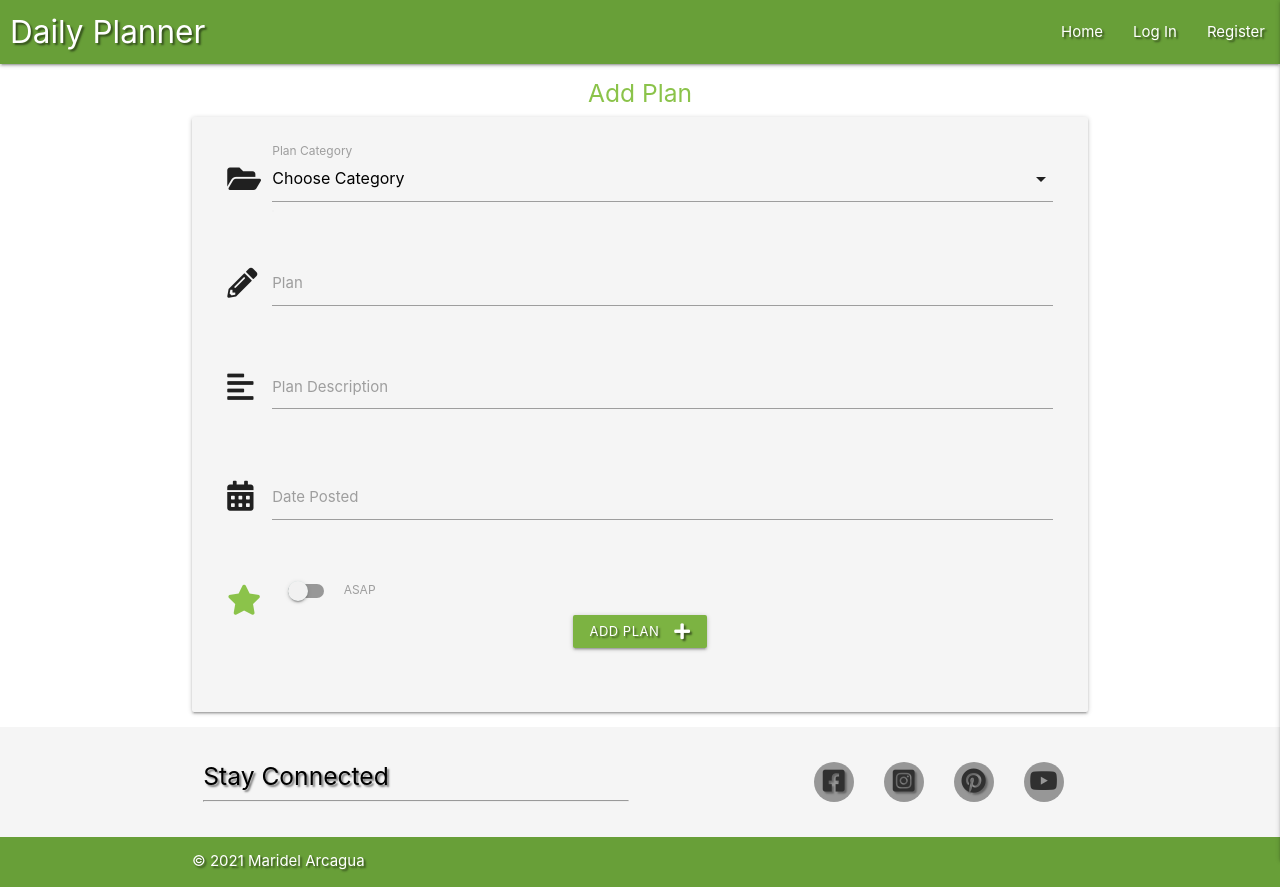
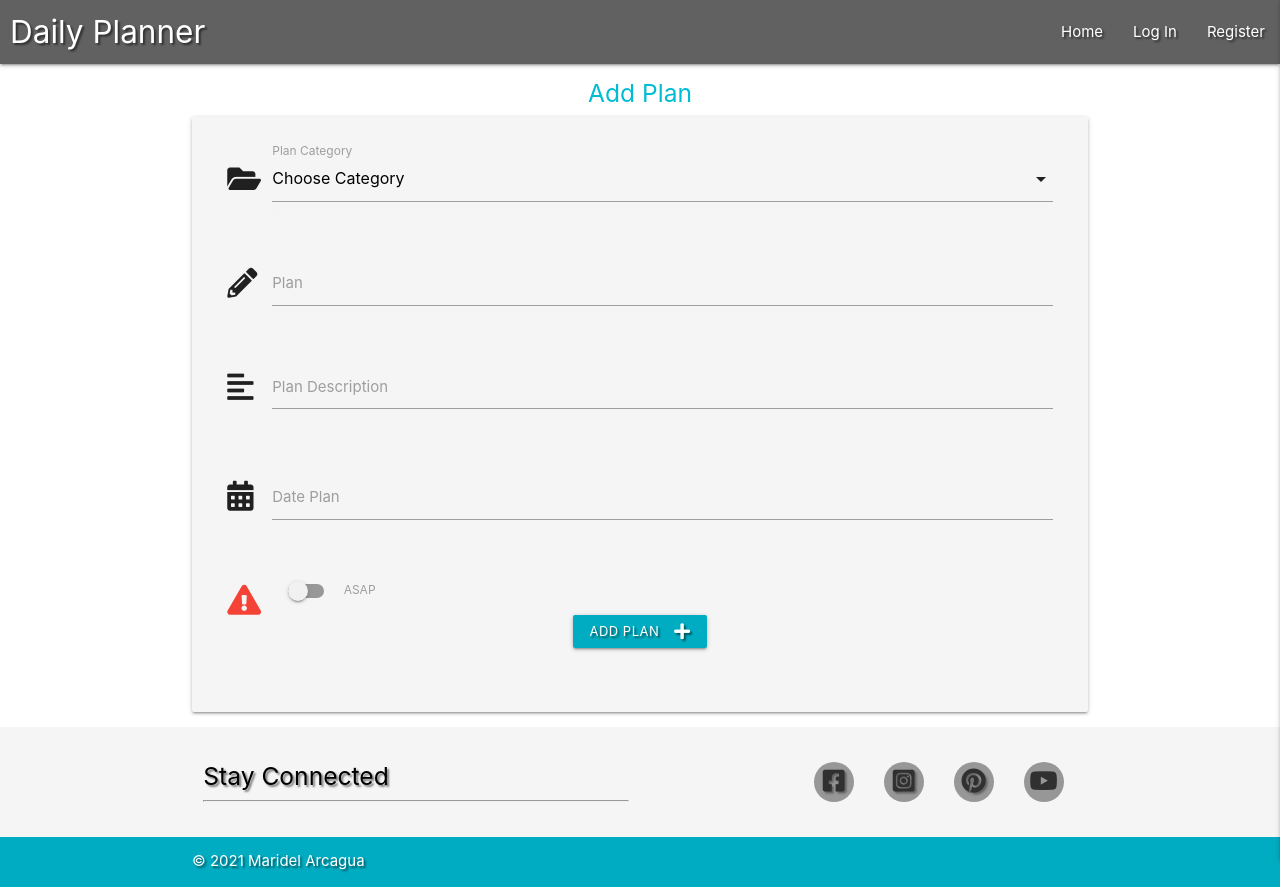
Before and after one commit to mari-code-l/dailyplanner, a Flask app: page /add_plan in a window 1280 px wide. Run offline with Flask 2, Linux system fonts and the light colour scheme; data that the repository does not hold is empty; some libraries are stand-ins or nearby versions.

Commit message:
Changed tool tip

```diff
--- a/templates/add_plan.html
+++ b/templates/add_plan.html
@@ -1,7 +1,7 @@
 {% extends "base.html" %}
 {% block content %}
 
-<h5 class="center-align light-green-text darken-2">Add Plan</h5>
+<h5 class="center-align cyan-text darken-2">Add Plan</h5>
 
 <div class="row card-panel grey lighten-4">
     <form class="col s12" method="POST" action="{{ url_for('add_plan') }}">
@@ -38,13 +38,13 @@
             <div class="input-field col s12">
                 <i class="fas fa-calendar-alt prefix darken-4"></i>
                 <input id="due_date" name="due_date" type="text" class="datepicker validate" required>
-                <label for="due_date">Date Posted</label>
+                <label for="due_date">Date Plan</label>
             </div>
         </div>
         <div class="row">
             <div class="input-field col s12">
                 <div class="switch">
-                    <i class="fas fa-star light-green-text prefix darken-4"></i>
+                    <i class="fas fa-exclamation-triangle red-text prefix"></i>
                     <label for="is_urgent">
                         <input type="checkbox" id="is_urgent" name="is_urgent">
                         <span class="lever"></span>
@@ -55,7 +55,7 @@
 
             <div class="row">
                 <div class="col s12 center-align">
-                    <button type="submit" class="btn-small light-green darken-1 text-shadow">
+                    <button type="submit" class="btn-small cyan darken-1 text-shadow">
                         Add Plan<i class="fas fa-plus right"></i>
                     </button>
                 </div>
--- a/templates/base.html
+++ b/templates/base.html
@@ -15,7 +15,7 @@
 
     <header>
 
-    <nav class="nav-extended text-shadow light-green darken-2">
+    <nav class="nav-extended text-shadow grey darken-2">
         <div class="nav-wrapper">
         <a href="#!" class="brand-logo">Daily Planner</a>
         <a href="#" data-target="mobile-demo" class="sidenav-trigger"><i class="fas fa-bars"></i></a>
@@ -36,7 +36,7 @@
     </nav>
 
     <ul class="sidenav" id="mobile-demo">
-        <li><h4 class="center-align light-green-text darken-2">Daily Planner</h4></li>
+        <li><h4 class="center-align cyan-text darken-2">Daily Planner</h4></li>
 		<li><a href="{{ url_for('get_tasks') }}">Home</a></li>
             {% if session.user %}
                 <li><a href="{{ url_for('profile', username=session['user']) }}">Profile</a></li>
@@ -92,7 +92,7 @@
 
         <button onclick="topFunction()" id="myBtn" title="Go to top"><i class="fas fa-chevron-up"></i></button>
 
-        <div class="footer-copyright white-text text-shadow light-green darken-2">
+        <div class="footer-copyright white-text text-shadow cyan darken-1">
             <div class="container">
                 © 2021 Maridel Arcagua
             </div>
--- a/templates/tasks.html
+++ b/templates/tasks.html
@@ -8,8 +8,8 @@
                 <i class="fas fa-caret-down"></i>
                 <strong>{{ task.task_name }}</strong> : {{ task.due_date }}
                 {% if task.is_urgent == "on" %}
-                    <i class="fas fa-exclamation-circle light-green-text lighten-4 tooltipped"
-                        data-position="right" data-tooltip="URGENT!"></i>
+                    <i class="fas fa-exclamation-circle red-text lighten-4 tooltipped"
+                        data-position="right" data-tooltip="ASAP!"></i>
                 {% endif %}
             </div>
             <div class="collapsible-body">
```
